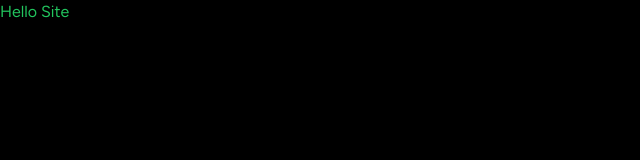
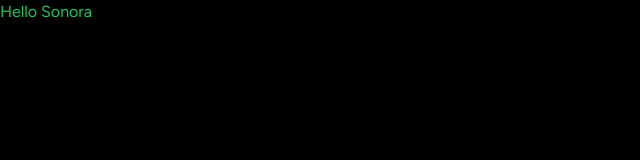
Before and after one commit to The2MinEngineer/Sonora, a Next.js app: page / in a window 1280 px wide. Shown: the top 160 px of the page, without its empty margins (0-640 px from the left). Built offline with nearby package versions, Linux system fonts and the light colour scheme.

Commit message:
Tailwind setup with enviroment

```diff
--- a/app/(site)/page.tsx
+++ b/app/(site)/page.tsx
@@ -1,6 +1,6 @@
 
 export default function Home() {
   return (
-    <div className="text-green-500">Hello Site</div>
+    <div className="text-green-500">Hello Sonora</div>
   )
 }
--- a/app/globals.css
+++ b/app/globals.css
@@ -1,6 +1,6 @@
-@tailwind base;
-@tailwind components;
-@tailwind utilities;
+@import 'tailwindcss/base';
+@import 'tailwindcss/components';
+@import 'tailwindcss/utilities';
 
 html,
 body,
```
